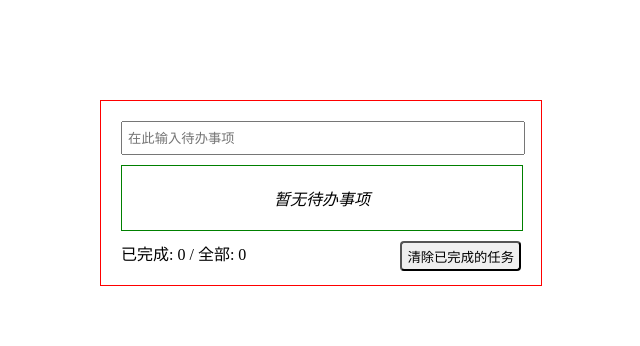
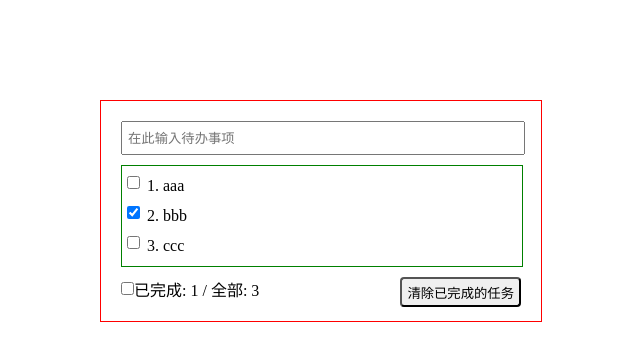
Before and after one commit to Haxion/gitcmd_test, a Vue app: page / in a window 1280 px wide. Shown: the top 346 px of the page, without its empty margins (319-959 px from the left). Built offline with nearby package versions, Linux system fonts and the light colour scheme.

Commit message:
achieve the function of selecting cancling  all items, and deleting selected items.

```diff
--- a/src/App.vue
+++ b/src/App.vue
@@ -2,56 +2,50 @@
     <div id="app">
         <!--<router-view/>-->
         <div id="box">
-            <header_-list :addList="addList"/>
-            <content_-list :lists="lists" :addTmp="addTmp"/>
-            <footer_-list :lists="lists" :delTmp="delTmp"/>
+            <HeaderList :addList="addList"/>
+            <ContentList :lists="lists" :delList="delList"/>
+            <FooterList :lists="lists" :selectAllLists="selectAllLists" :delteAllLists="delteAllLists"/>
         </div>
 
     </div>
 </template>
 
 <script>
-import Header_List from './components/Header_List'
-import Content_List from './components/Content_List'
-import Footer_List from './components/Footer_List'
+import HeaderList from './components/Header_List'
+import ContentList from './components/Content_List'
+import FooterList from './components/Footer_List'
 
 export default {
   name: 'App',
   components: {
-    Header_List,
-      Content_List,
-      Footer_List,
+    HeaderList,
+    ContentList,
+    FooterList
   },
   data () {
     return {
-        todo_message:'',
-      lists: [],
-        tmpAry:[]
+      todo_message: '',
+      lists: [
+        {text: 'aaa', isOK: false},
+        {text: 'bbb', isOK: true},
+        {text: 'ccc', isOK: false}
+      ],
+      tmpAry: []
     }
   },
   methods: {
-      addList(todo_message){
-          todo_message = todo_message.trim();
-          if (todo_message){
-              this.lists.push(todo_message);
-              // console.log(this.lists)
-          } else {
-              alert('输入内容不能为空！')
-          }
-      },
-      addTmp(tmpAry){
-          this.tmpAry = tmpAry;
-          console.log(this.tmpAry)
-          console.log(this)
-      },
-      delTmp(){
-          if (this.tmpAry.length===0){
-              return
-          }
-          for (let i=0;i<this.tmpAry.length;i++){
-              this.lists.splice(this.tmpAry[i],1)
-          }
-      }
+    addList (todoMessage) {
+      this.lists.push(todoMessage)
+    },
+    delList (todoIndex) {
+      this.lists.splice(todoIndex, 1)
+    },
+    selectAllLists (status) {
+      this.lists.forEach(list => { list.isOK = status })
+    },
+    delteAllLists () {
+      this.lists = this.lists.filter(list => !list.isOK)
+    }
   }
 }
 </script>
--- a/src/components/Content_List.vue
+++ b/src/components/Content_List.vue
@@ -1,19 +1,21 @@
 <template>
     <div id="content">
         <p v-show="!lists.length"><i>暂无待办事项</i></p>
-        <Item_List :lists="lists" :add-tmp="addTmp"></Item_List>
+        <ul>
+            <ItemList v-for="(list,index) in lists" :key="index" :list="list" :index="index" :delList="delList"></ItemList>
+        </ul>
     </div>
 </template>
 
 <script>
-    import Item_List from './Item_List'
-  export default {
-    name: 'Content_List',
-      props:['lists','addTmp'],
-      components:{
-          Item_List,
-      }
+import ItemList from './Item_List'
+export default {
+  name: 'Content_List',
+  props: ['lists', 'delList'],
+  components: {
+    ItemList
   }
+}
 </script>
 
 <style scoped>
@@ -27,4 +29,10 @@
         margin: 20px;
         text-align: center;
     }
+    #content ul {
+        position: relative;
+        margin: 5px;
+        width: 100%;
+    }
+
 </style>
--- a/src/components/Footer_List.vue
+++ b/src/components/Footer_List.vue
@@ -1,26 +1,40 @@
 <template>
     <div id="footer">
-        <span>已完成: 0</span>
+        <input type="checkbox" v-model="allCheck">
+        <span>已完成: {{totalFinish}}</span>
         <span> / </span>
         <span>全部: {{lists.length}}</span>
-        <button @click="listDelete">清除已完成的任务</button>
+        <button @click="delteAllLists">清除已完成的任务</button>
     </div>
 </template>
 
 <script>
-  export default {
-    name: 'Footer_List',
-      props:['lists','delTmp'],
-      methods:{
-        listDelete(){
-            this.delTmp();
-        }
+export default {
+  name: 'Footer_List',
+  props: {
+    lists: Array,
+    delteAllLists: Function,
+    selectAllLists: Function
+  },
+  methods: {},
+  computed: {
+    totalFinish () {
+      return this.lists.reduce((total, currentValue) => total + (currentValue.isOK ? 1 : 0), 0)
+    },
+    allCheck: {
+      get () {
+        return this.totalFinish === this.lists.length
+      },
+      set (checked) {
+        this.selectAllLists(checked)
       }
+    }
   }
+}
 </script>
 
 <style scoped>
-    #footer{
+    #footer {
         position: relative;
         width: 100%;
     }
@@ -34,12 +48,17 @@
         outline-style: none;
     }
 
-    #footer button:hover{
+    #footer button:hover {
         background-color: lightcoral;
     }
 
-    #footer span{
+    #footer span {
         position: relative;
         margin-top: 10px;
     }
+
+    #footer input {
+        position: relative;
+        top: -1px;
+    }
 </style>
--- a/src/components/Header_List.vue
+++ b/src/components/Header_List.vue
@@ -7,15 +7,21 @@
 <script>
     export default {
         name: 'Header_List',
-        props:['addList'],
-        data(){
-            return{
-                msg:'',
+        props: ['addList'],
+        data () {
+            return {
+                msg: '',
             }
         },
-        methods:{
-            todo_submit(){
-                this.addList(this.msg)
+        methods: {
+            todo_submit () {
+                this.msg = this.msg.trim()
+                if (!this.msg) {
+                    alert('输入内容不能为空！')
+                    return
+                }
+                const obj = {text: this.msg, isOK: false}
+                this.addList(obj)
                 this.msg = ''
             }
         }
--- a/src/components/Item_List.vue
+++ b/src/components/Item_List.vue
@@ -1,64 +1,76 @@
 <template>
-    <div>
-        <ul>
-            <li v-for="(list,index) in lists" :key="index">
-                <input type="checkbox" :id="index" :value="index" v-model="selectedList">
-                <label :for="index"  @click="listCheck()">
-                    <span>{{index+1}}. {{list}}  {{selectedList.length}}</span>
-                    <button>删除</button>
+    <li @mouseenter="handleEnter(true)" @mouseleave="handleEnter(false)">
+        <label>
+            <input type="checkbox" v-model="list.isOK">
+            <span :style="{background:bgColor}">{{index+1}}. {{list.text}}</span>
+            <button v-show="isShow" @click="delItem">删除</button>
         </label>
     </li>
-        </ul>
-    </div>
 </template>
 
 <script>
 export default {
   name: 'Item_List',
-      props:['lists','addTmp'],
-      data(){
-          return{
-              selectedList:[]
+  props: ['list', 'index', 'delList'],
+  data () {
+    return {
+      bgColor: 'white',
+      isShow: false
     }
   },
-      methods:{
-          listCheck(){
-
+  methods: {
+    handleEnter (isEnter) {
+      if (isEnter) {
+        this.bgColor = '#eeeeee'
+        this.isShow = true
+      } else {
+        this.bgColor = 'white'
+        this.isShow = false
+      }
+    },
+    delItem () {
+      const {list, index} = this
+      if (window.confirm(`确认删除 ${list.text} 吗`)) {
+        this.delList(index)
+      }
     }
   }
 }
 </script>
 
 <style scoped>
-    ul {
-        position: relative;
-        margin: 5px;
-        width: 100%;
-    }
 
-    ul li{
+    li {
         position: relative;
         width: 100%;
-        height: 25px;
+        height: 30px;
         display: block;
     }
 
-    ul li span {
+    li input{
+        position: relative;
+        top: -2px;
+    }
+
+    li span {
         position: relative;
         width: 90%;
+        height: 30px;
         padding-left: 7px;
+        line-height: 30px;
         border-radius: 7px;
         display: inline-block;
     }
 
-    ul li span:hover{
+    li span:hover {
         background-color: #eeeeee;
     }
 
-    ul li button{
+    li button {
         position: absolute;
+        width: 40px;
         right: 20px;
-        display: none;
+        margin: 5px 0;
     }
 
 </style>
```
Lines whose indentation alone changed are shown as unchanged.
